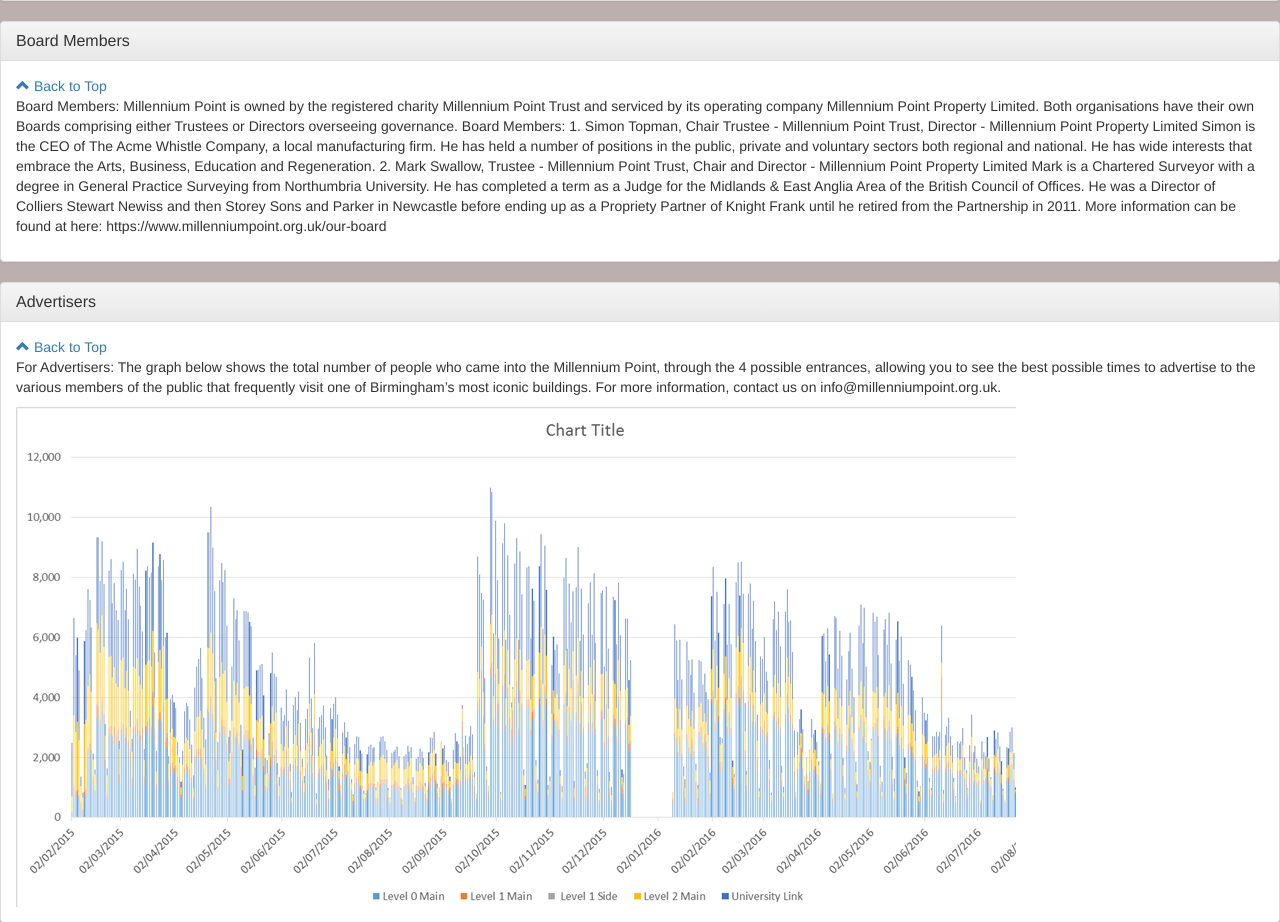
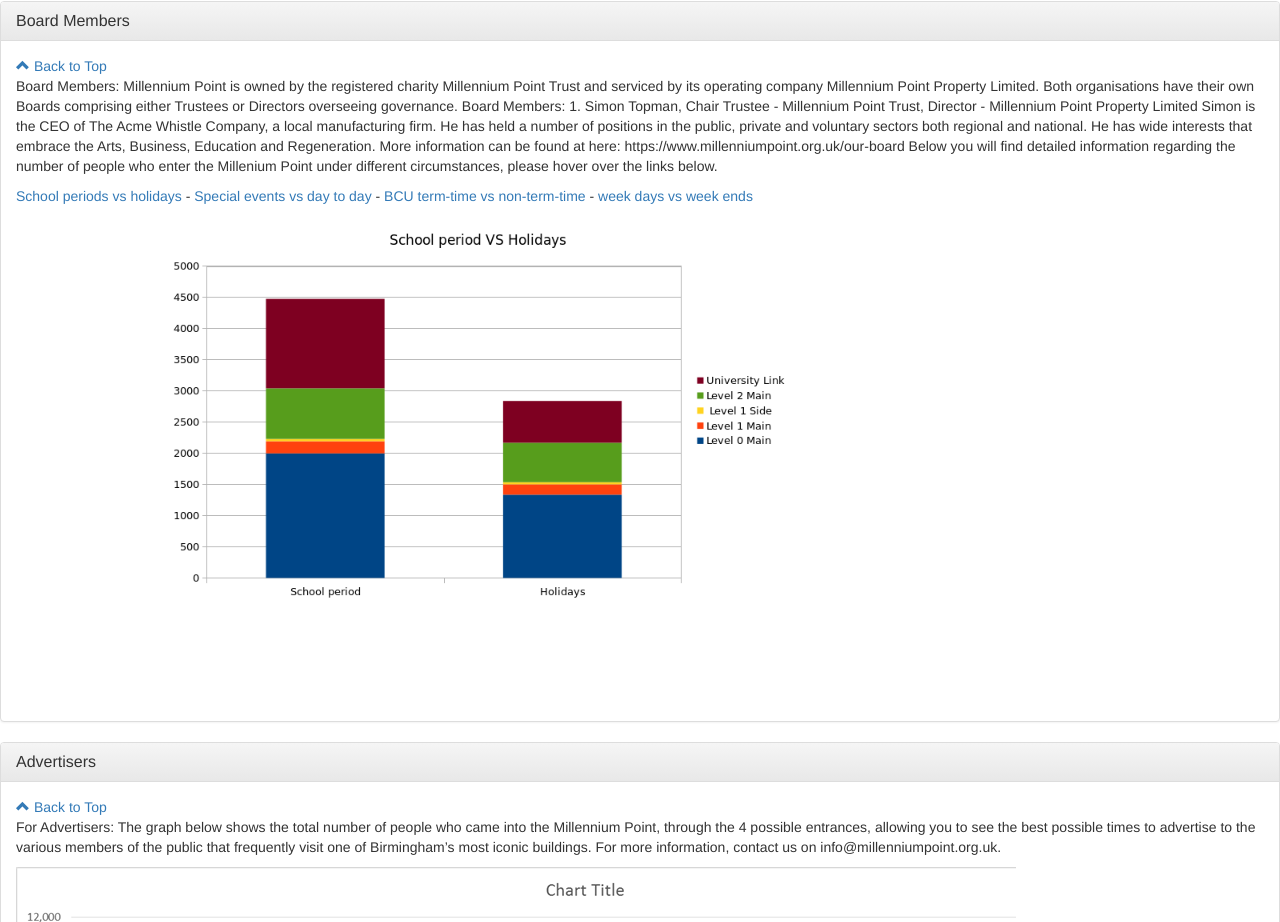
Before and after one commit to ravinderpal/MPChallenge, a Django app: page /milleniumpoint/ in a window 1280 px wide. Shown: the part 2441-3363 px from the top of the page. Run offline with Django 3.2, Linux system fonts and the light colour scheme; some libraries are stand-ins or nearby versions.

Commit message:
final Work

```diff
--- a/MPHackathon/templates/base.html
+++ b/MPHackathon/templates/base.html
@@ -17,7 +17,7 @@
 {% load staticfiles %}
 <style type="text/css">
     body{
-        background-color: rgb(188, 176, 174);
+
     }
     #graph{
         background-image: url({% static "graph.png" %} );
@@ -30,6 +30,7 @@
     background-image: url({% static "0.png" %} );
     height:100%;
     width:100%;
+            background-color: rgb(188, 176, 174);
     background-repeat:no-repeat;
 }
     #control{
@@ -69,6 +70,20 @@
     top: 52%;
     color: rgb(72, 72, 72);
     text-shadow: 1px 0px 20px rgb(100, 100, 100);
+    }
+    #links{
+        left: 10px;
+    position: absolute;
+    }
+    #im1{
+        background-image:url({% static "6.png" %});
+    height: 500px;
+    width: 100%;
+    -webkit-transform: scale(0.8);
+    position:relative;
+        bottom: 40px;
+            left: 20px;
+    background-repeat:no-repeat;
     }
 </style>
 <body>
@@ -206,11 +221,17 @@ Millennium Point is owned by the registered charity Millennium Point Trust and s
 Board Members:
 1. Simon Topman, Chair Trustee - Millennium Point Trust, Director - Millennium Point Property Limited
 Simon is the CEO of The Acme Whistle Company, a local manufacturing firm. He has held a number of positions in the public, private and voluntary sectors both regional and national. He has wide interests that embrace the Arts, Business, Education and Regeneration.
+More information can be found at here: https://www.millenniumpoint.org.uk/our-board
+                    Below you will find detailed information regarding the number of people who enter the Millenium Point under different circumstances, please hover over the links below.</p>
+</div>
+                    <div id="ll">
+                        <div><a onmouseover="fuck()">School periods vs holidays</a> -
+                    <a onmouseover="fuck2()">Special events vs day to day</a> -
+                    <a onmouseover="fuck3()">BCU term-time vs non-term-time</a> -
+                    <a onmouseover="fuck4()">week days vs week ends</a></div>
+                    <div id="im1"></div>
 
-2. Mark Swallow, Trustee - Millennium Point Trust, Chair and Director - Millennium Point Property Limited
-Mark is a Chartered Surveyor with a degree in General Practice Surveying from Northumbria University. He has completed a term as a Judge for the Midlands & East Anglia Area of the British Council of Offices. He was a Director of Colliers Stewart Newiss and then Storey Sons and Parker in Newcastle before ending up as a Propriety Partner of Knight Frank until he retired from the Partnership in 2011.
-
-More information can be found at here: https://www.millenniumpoint.org.uk/our-board</p></div>
+</div>
                 </div>
             </div>
         </div>
@@ -276,6 +297,26 @@ document.getElementById('main').style.backgroundImage="url({% static "5.png" %})
 function sho(){
 document.getElementById('main').style.backgroundImage="url({% static "0.png" %})";
 }
+
+</script>
+
+    <script>
+function fuck(){
+document.getElementById('im1').style.backgroundImage="url({% static "6.png" %} )";
+}
+
+function fuck2(){
+document.getElementById('im1').style.backgroundImage="url({% static "7.png" %})";
+}
+
+function fuck3(){
+document.getElementById('im1').style.backgroundImage="url({% static "8.png" %})";
+}
+
+function fuck4(){
+document.getElementById('im1').style.backgroundImage="url({% static "9.png" %})";
+}
+
 
 </script>
 <script>
```
Also changed, not shown: MPHackathon/static/images/6.png (renamed from graphs/school.png), MPHackathon/static/images/7.png (renamed from graphs/special event.png), MPHackathon/static/images/8.png (renamed from graphs/term time.png), MPHackathon/static/images/9.png (renamed from graphs/weekdays.png).
